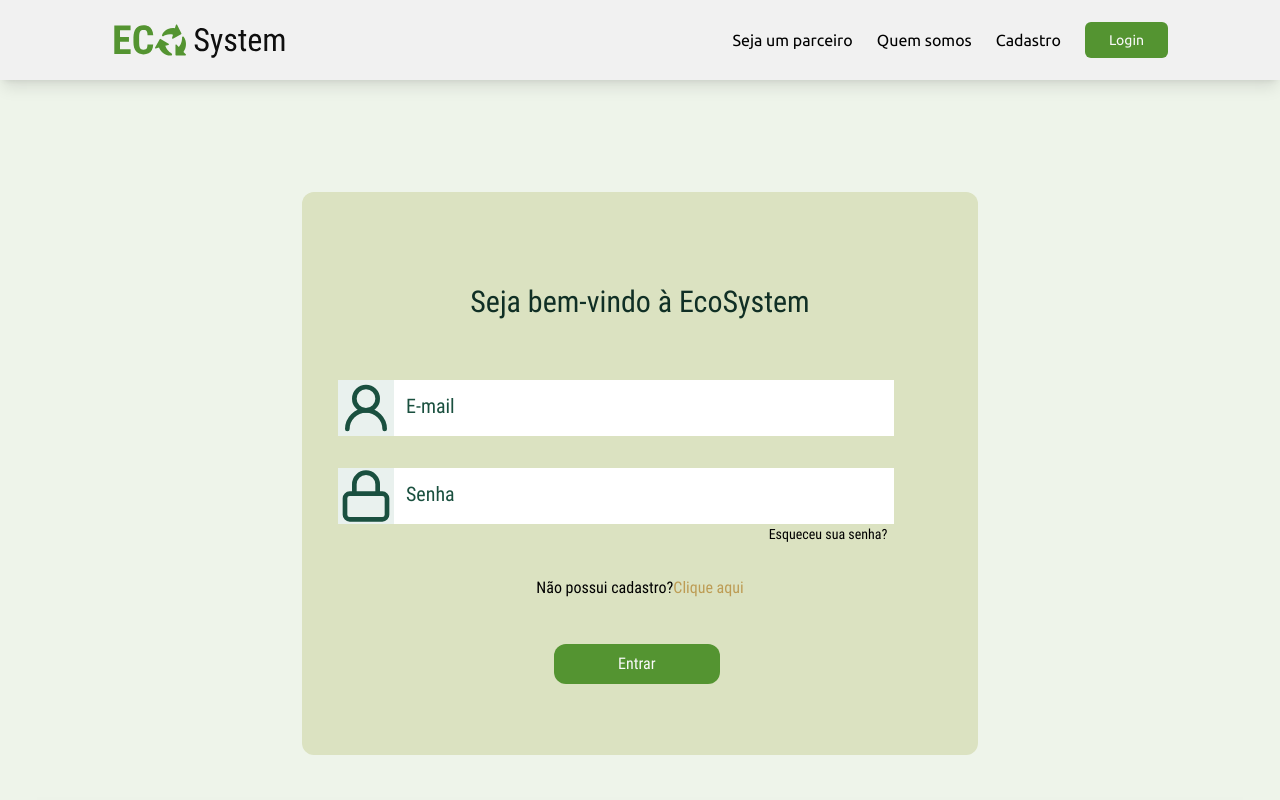
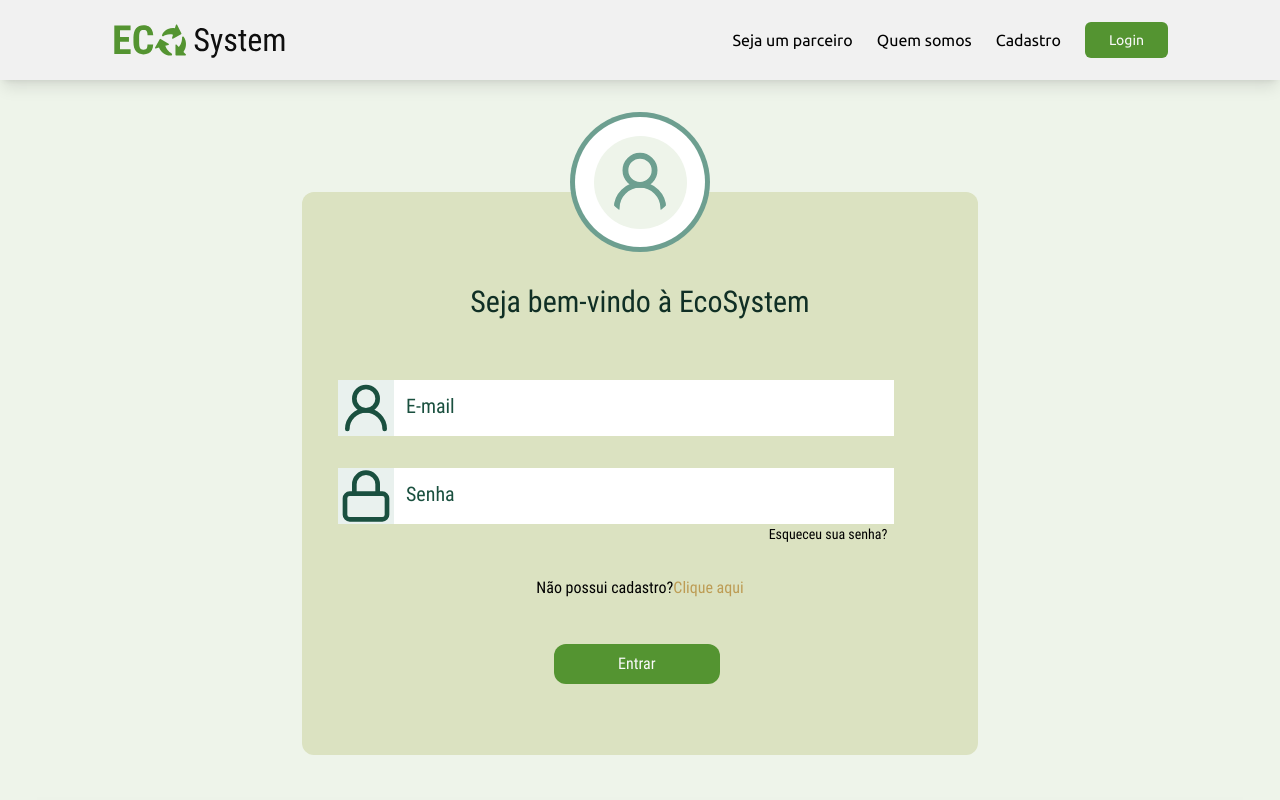
Before and after one commit to projeto-reciclagem/projeto-reciclagem-front, a React (Vite) app: page /login in a window 1280 px wide. Shown: the top 800 px of the page. Built offline with nearby package versions, Linux system fonts and the light colour scheme.

Commit message:
UPDATE: Alterações na página de login

```diff
--- a/src/pages/login/Login.tsx
+++ b/src/pages/login/Login.tsx
@@ -3,12 +3,20 @@ import Header from '../../components/Header'
 import Footer from '../../components/Footer'
 import UserIcon from '../../components/UserIcon'
 import LockIcon from '../../components/LockIcon'
+import { User2Icon } from 'lucide-react'
 
 export default function Login() {
   return (
     <main className="min-w-screen min-h-screen bg-moss-green-50">
       <Header />
       <section className="flex max-h-[1440px] min-w-full justify-center">
+        <section className="min-w-[140px] min-h-[140px] flex absolute top-28 justify-center items-center rounded-full bg-marine-300 z-10">
+          <section className="min-w-[130px] min-h-[130px] flex justify-center items-center rounded-full bg-white z-20">
+            <section className="min-w-[93px] min-h-[93px] flex justify-center items-center rounded-full bg-moss-green-50">
+              <User2Icon color="#6d9f90" size={70} className="rounded-full z-30" />
+            </section>
+          </section>
+        </section>
         <section className="my-28 flex min-h-[563px] min-w-[676px] flex-col justify-center gap-4 rounded-xl bg-leaf-100">
           <h1 className="relative top-10 flex min-h-[37px] min-w-[383px] justify-center text-3xl text-marine-900">
             Seja bem-vindo à EcoSystem
```
